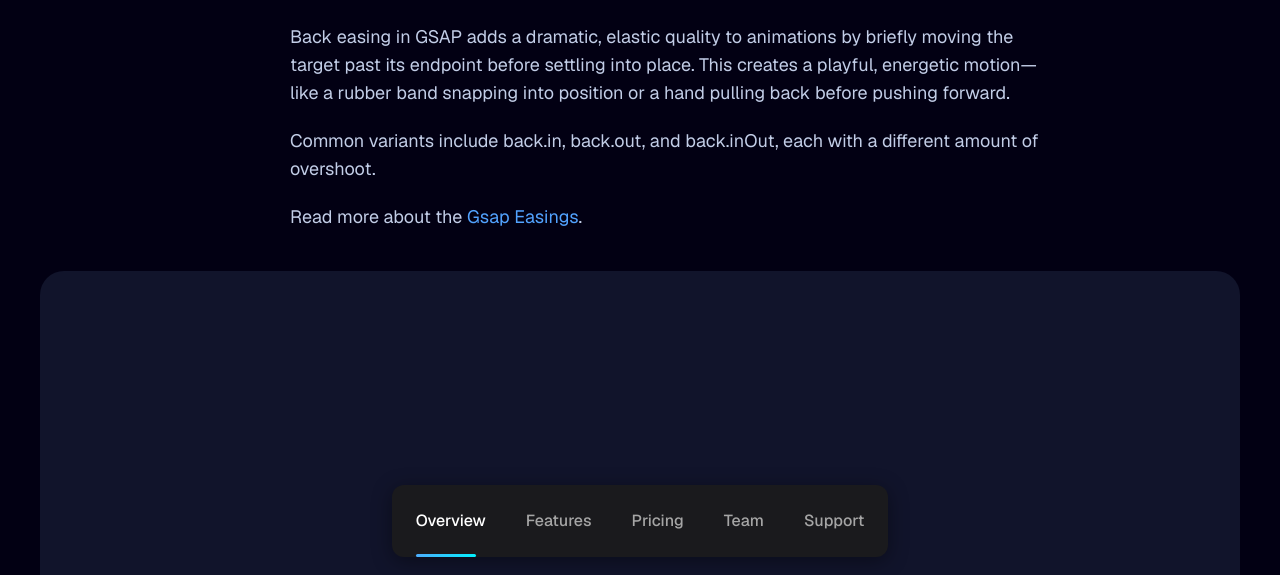
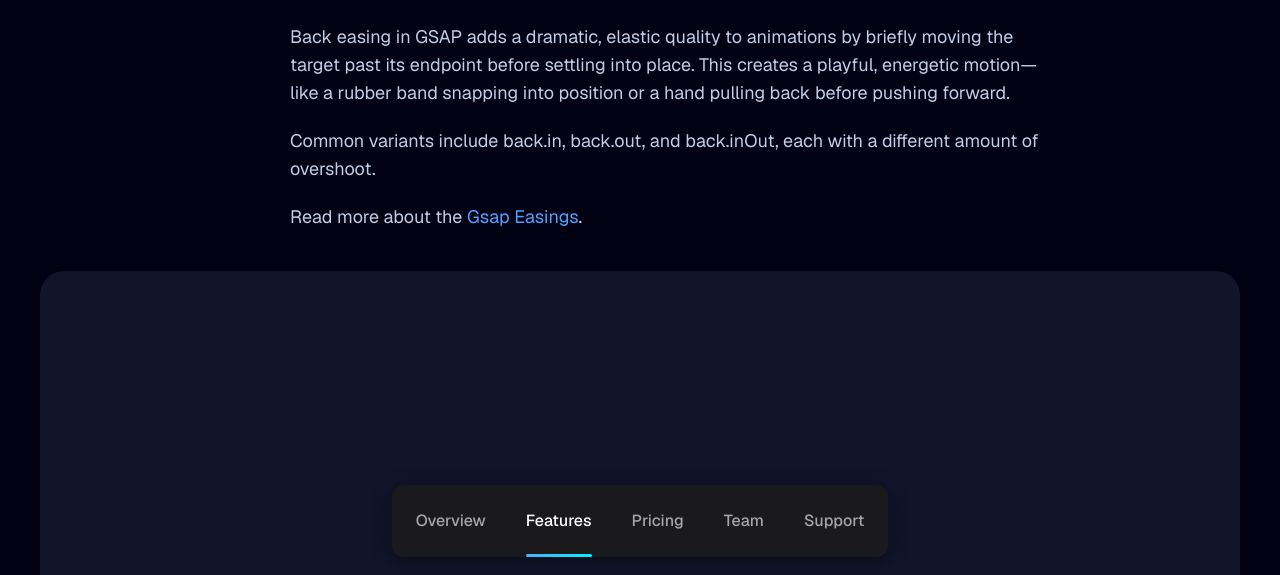
Before and after one commit to MehediRobin/JSMastery-Pro---GSAP-Animations, a website built with Vite: page pages/05a_back-easing/index.html in a window 1280 px wide. Both pictures are taken after a click on the element "Features". Shown: the part 225-800 px from the top of the page. Built offline with nearby package versions, Linux system fonts and the light colour scheme.

Commit message:
Back Ease

```diff
--- a/pages/05a_back-easing/index.html
+++ b/pages/05a_back-easing/index.html
@@ -1,4 +1,4 @@
-<!DOCTYPE html>
+<!doctype html>
 <html lang="en">
   <head>
     <meta charset="UTF-8" />
@@ -67,7 +67,7 @@
           </div>
         </section>
       </div>
-
+      <script src="https://cdn.jsdelivr.net/npm/gsap@3.15/dist/gsap.min.js"></script>
       <script type="module" src="script.js"></script>
     </main>
   </body>
--- a/pages/05a_back-easing/script.js
+++ b/pages/05a_back-easing/script.js
@@ -0,0 +1,28 @@
+const tabs = document.querySelectorAll(".tab");
+const indicator = document.querySelector(".indicator");
+const tabRow = document.querySelector(".tab-row");
+
+const updateIndicator = (target) => {
+  const tabBounds = target.getBoundingClientRect();
+  const rowBounds = tabRow.getBoundingClientRect();
+  const width = tabBounds.width;
+  const offset = tabBounds.left - rowBounds.left;
+  gsap.to(indicator, {
+    x: offset,
+    width: width,
+    duration: 0.4,
+    ease: "back.out(1.7)",
+  });
+};
+
+tabs.forEach((tab) => {
+  tab.addEventListener("click", () => {
+    tabs.forEach((t) => {
+      t.classList.remove("active");
+      tab.classList.add("active");
+      updateIndicator(tab);
+    });
+  });
+});
+
+updateIndicator(document.querySelector(".tab.active"));
```
